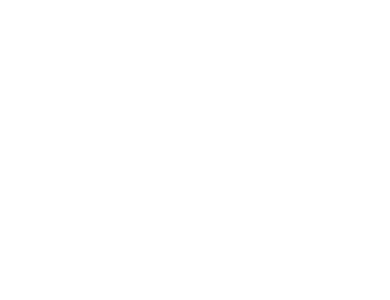
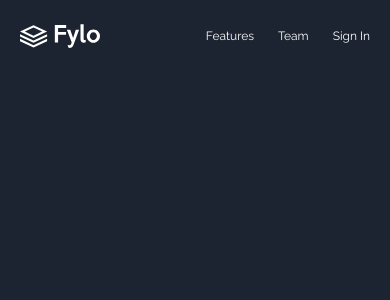
Before and after one commit to florianstancioiu/fylo-dark-theme-landing-page, a React (Vite) app: page / in a window 390 px wide. Shown: the top 300 px of the page. Built offline with nearby package versions, Linux system fonts and the light colour scheme.

Commit message:
Worked on mobile header

```diff
--- a/src/App.css
+++ b/src/App.css
@@ -7,6 +7,11 @@
   --clr-six: hsl(198, 60%, 50%);
   --clr-seven: hsl(0, 100%, 63%);
   --clr-eight: hsl(0, 0%, 100%);
+}
+
+html {
+  font-size: 62.5%;
+  font-style: normal;
 }
 
 h1,
@@ -19,6 +24,7 @@
 }
 
 body {
+  background-color: var(--clr-one);
   font-family: 'Open Sans', sans-serif;
 }
 
--- a/src/components/Header.jsx
+++ b/src/components/Header.jsx
@@ -1,5 +1,29 @@
 import classes from './Header.module.css';
+import LogoImg from '../images/logo.svg';
 
-const Header = () => {};
+const Header = () => {
+  return (
+    <header className={classes.header}>
+      <div className={classes.wrapper}>
+        <img
+          src={LogoImg}
+          alt='Fylo dark theme landing page logo'
+          className={classes.logo}
+        />
+        <div className={classes.menu}>
+          <a href='#' className={classes['menu-item']}>
+            Features
+          </a>
+          <a href='#' className={classes['menu-item']}>
+            Team
+          </a>
+          <a href='#' className={classes['menu-item']}>
+            Sign In
+          </a>
+        </div>
+      </div>
+    </header>
+  );
+};
 
 export default Header;
--- a/src/components/Header.module.css
+++ b/src/components/Header.module.css
@@ -0,0 +1,28 @@
+.header {
+  padding: 2.4rem 2rem;
+}
+
+.wrapper {
+  display: flex;
+  justify-content: space-between;
+  align-items: center;
+}
+
+.logo {
+  max-width: 8rem;
+}
+
+.menu {
+  display: flex;
+  align-items: center;
+  gap: 2.4rem;
+}
+
+.menu-item {
+  font-family: 'Raleway';
+  font-weight: 400;
+  font-size: 1.2rem;
+  line-height: 1.4rem;
+  color: var(--clr-eight);
+  text-decoration: none;
+}
```
